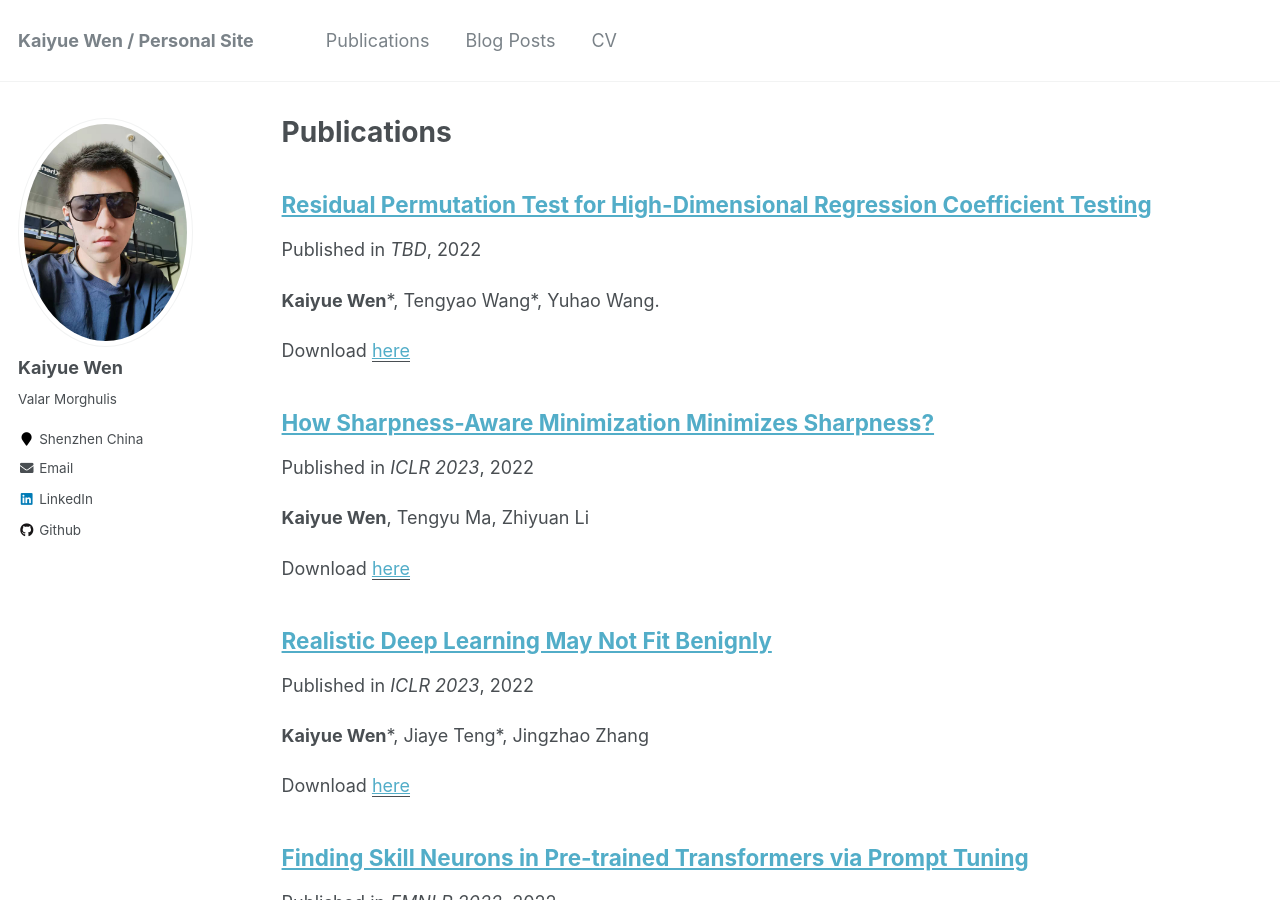
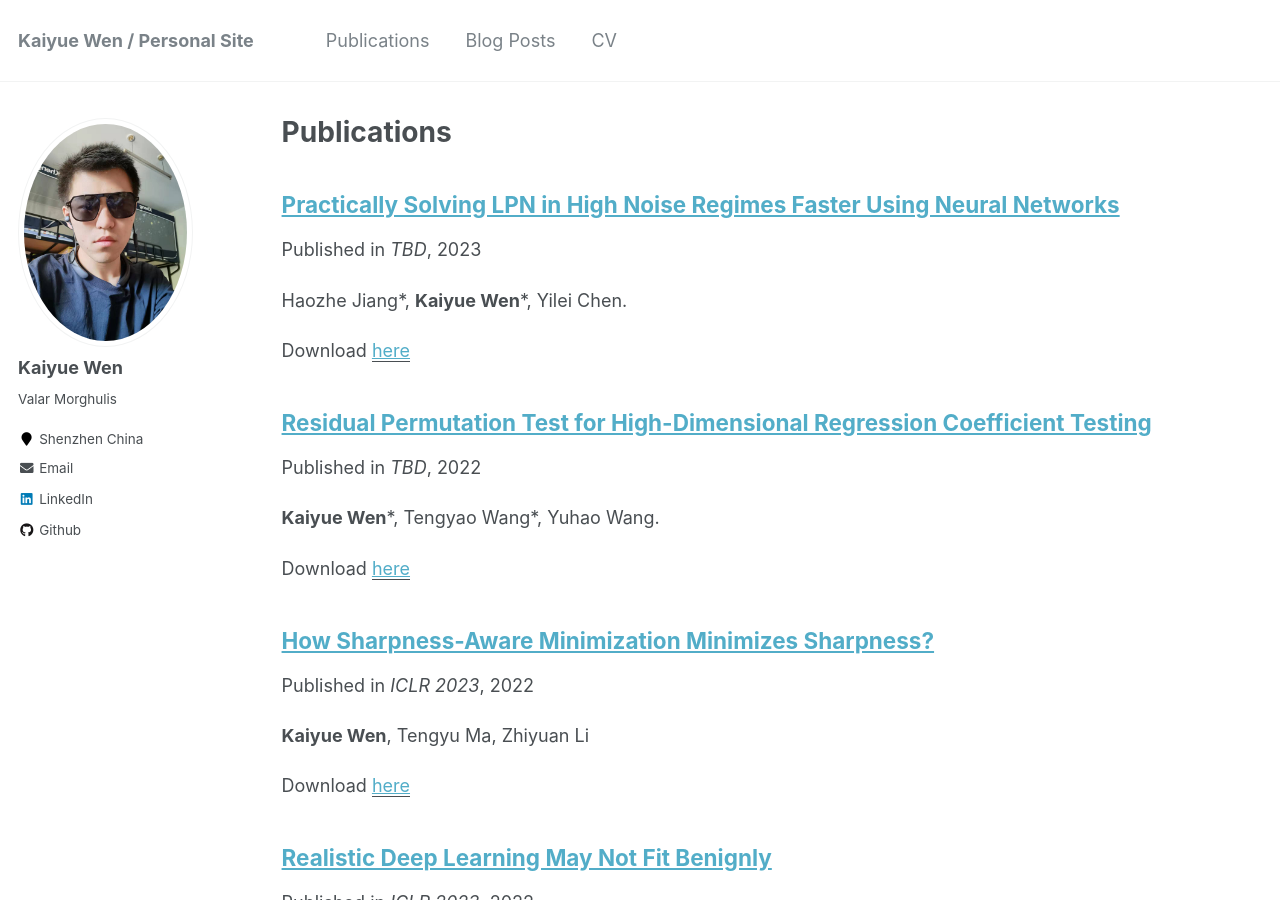
Before and after one commit to WhenWen/WhenWen.github.io, a Jekyll site: the page built from _pages/publications.md, in a window 1280 px wide and 900 px high. Built offline with Jekyll 4.4.1, drawn with Linux system fonts in a browser that asks for light colours.

Commit message:
update LPN paper

```diff
--- /dev/null
+++ b/_publications/2023-03-13-decode-lpn.md
@@ -0,0 +1,14 @@
+---
+title: "Practically Solving LPN in High Noise Regimes Faster Using Neural Networks"
+collection: publications
+permalink: /publication/2023-03-13-decode-lpn
+excerpt: 'Haozhe Jiang\*, **Kaiyue Wen**\*, Yilei Chen. '
+date: 2023-03-13
+venue: TBD
+paperurl: 'https://arxiv.org/abs/2303.07987'
+---
+`<a href='https://arxiv.org/abs/2303.07987'>`Download paper here `</a>`
+
+Haozhe Jiang, **Kaiyue Wen**\*, Yilei Chen
+
+We consider the problem of how to solve LPN problem in high noise regime quicker by leveraging neural networks.
```
Also changed, not shown: _publications/2022-07-01-understand-sam.md (+2 -2 lines).
